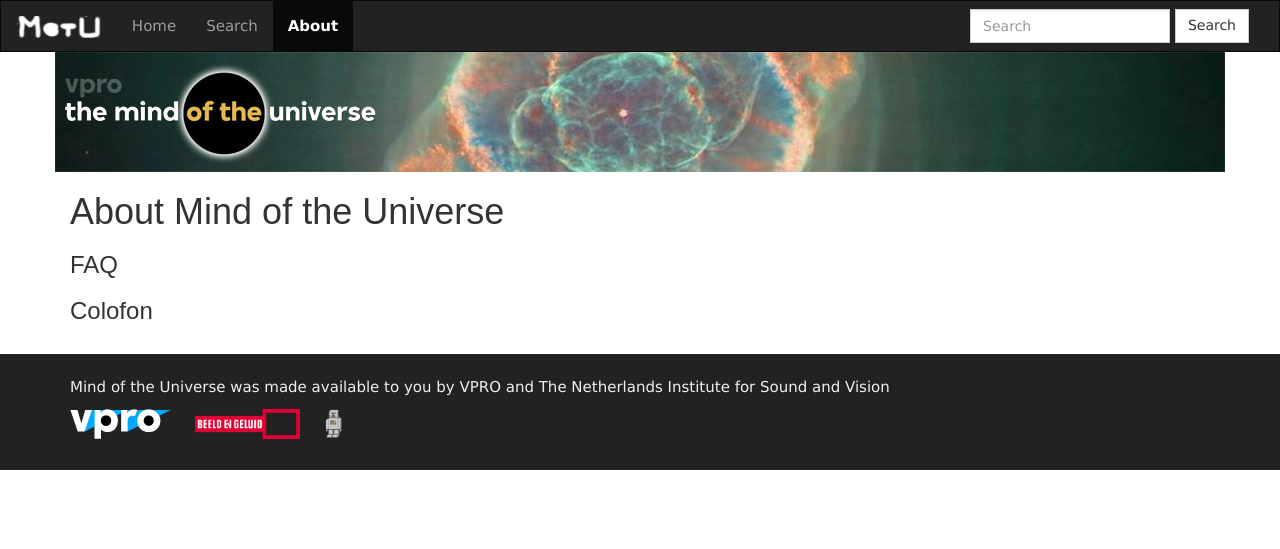
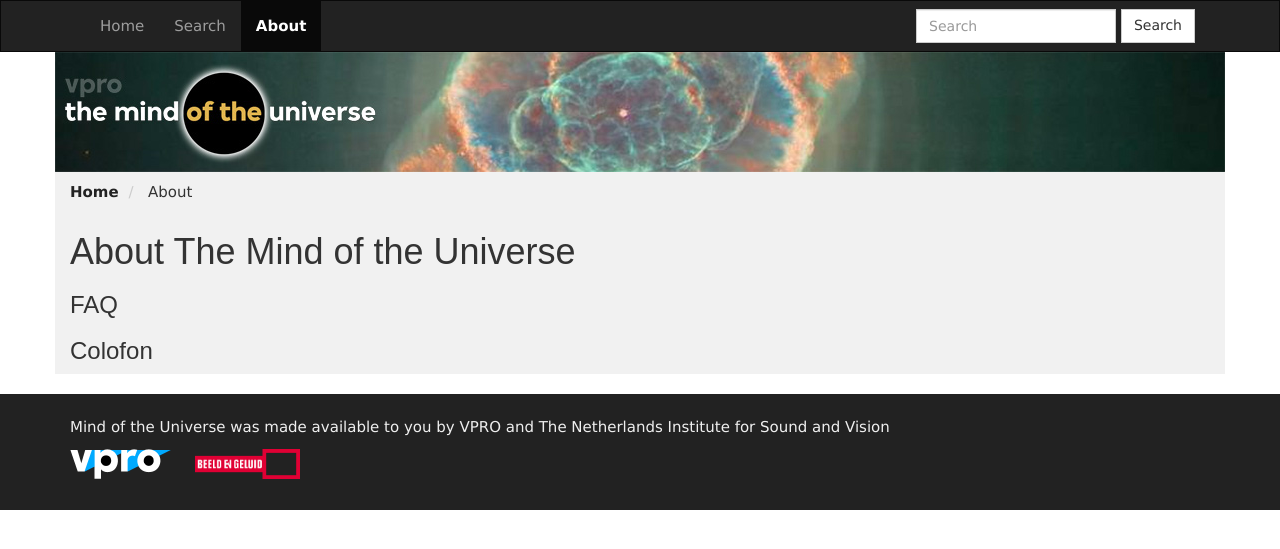
Before and after one commit to vpro/motu, a Flask app: page /about in a window 1280 px wide. Shown: the top 549 px of the page. Run offline with Flask 2, Linux system fonts and the light colour scheme; some libraries are stand-ins or nearby versions; some web fonts are replaced.

Commit message:
Added breadcrumb, updated homepage layout and some other small layout changes.

```diff
--- a/src/static/sass/_home.scss
+++ b/src/static/sass/_home.scss
@@ -62,15 +58,21 @@ h4 {
 	font-size: 15px;
 }
 
+.container {
+	background: #f1f1f1;
+}
+
+.breadcrumb {
+	margin-bottom: 0;
+}
+
 /* ------------ nav.html ------------ */
 
-.navbar-brand {
-	img {
-		height: 22px;
+.navbar {
+	.container {
+		background: $nearBlack;
 	}
 }
-
-
 
 /* ------------ index.html ------------ */
 
@@ -153,4 +197,9 @@ h4 {
 		height: 50px;
 		padding: 10px 10px 10px 0;
 	}
+
+	.container {
+		background-color: $nearBlack;
+	}
+
 }
--- a/src/templates/about.html
+++ b/src/templates/about.html
@@ -13,10 +13,19 @@
     {% include 'nav.html' %}
     {% endwith %}
 
+	<ol class="breadcrumb container">
+		<li class="breadcrumb-item active">
+			<a href="/">Home</a>
+		</li>
+		<li class="breadcrumb-item">
+			About
+		</li>
+	</ol>
+
 	<div class="container">
 		<div class="row">
 			<div class="col-md-12">
-				<h1>About Mind of the Universe</h1>
+				<h1>About The Mind of the Universe</h1>
 				{{about|safe}}
 
 				<h3>FAQ</h3>
--- a/src/templates/footer.html
+++ b/src/templates/footer.html
@@ -2,18 +2,17 @@
 	<div class="container">
 		Mind of the Universe was made available to you by VPRO and The Netherlands Institute for Sound and Vision
 		<br/>
+		<a href="http://www.vpro.nl">
 			<img src="/static/images/vpro-blue.png"
 				 alt="VPRO"
 				 title="VPRO">
-		&nbsp;
+		</a>&nbsp;
+		<a href="https://www.beeldengeluid.nl/">
 			<img src="/static/images/nisv.png"
 				 alt="Netherlands Institute for Sound & Vision"
 				 title="Netherlands Institute for Sound & Vision">
-		&nbsp;
-		<img src="/static/images/scientist.gif"
-			 alt="CC BY-SA 3.0 (https://commons.wikimedia.org/wiki/User:MG)"
-			 title="CC BY-SA 3.0 (https://commons.wikimedia.org/wiki/User:MG)">
-	</div>
+		</a>
+&nbsp;	</div>
 </div>
 
 <script>
--- a/src/templates/nav.html
+++ b/src/templates/nav.html
@@ -1,5 +1,6 @@
 <nav class="navbar navbar-inverse">
-	<div class="container-fluid">
+
+	<div class="container">
 		<!-- Brand and toggle get grouped for better mobile display -->
 		<div class="navbar-header">
 			<button type="button" class="navbar-toggle collapsed" data-toggle="collapse" data-target="#bs-example-navbar-collapse-1" aria-expanded="false">
@@ -7,7 +8,6 @@
 				<span class="icon-bar"></span>
 				<span class="icon-bar"></span>
 			</button>
-			<a class="navbar-brand" href="/"><img src="/static/images/logo.png" alt=""></a>
 		</div>
 
 		<!-- Collect the nav links, forms, and other content for toggling -->
```
Also changed, not shown: other parts of src/static/sass/_home.scss (+42 -4 lines), src/templates/index.html (+18 -23 lines), src/templates/play.html (+34 -16 lines), src/templates/scientist.html (+9 -0 lines), src/templates/search.html (+9 -0 lines), src/static/css/motu.css. Lines whose indentation alone changed are shown as unchanged.
